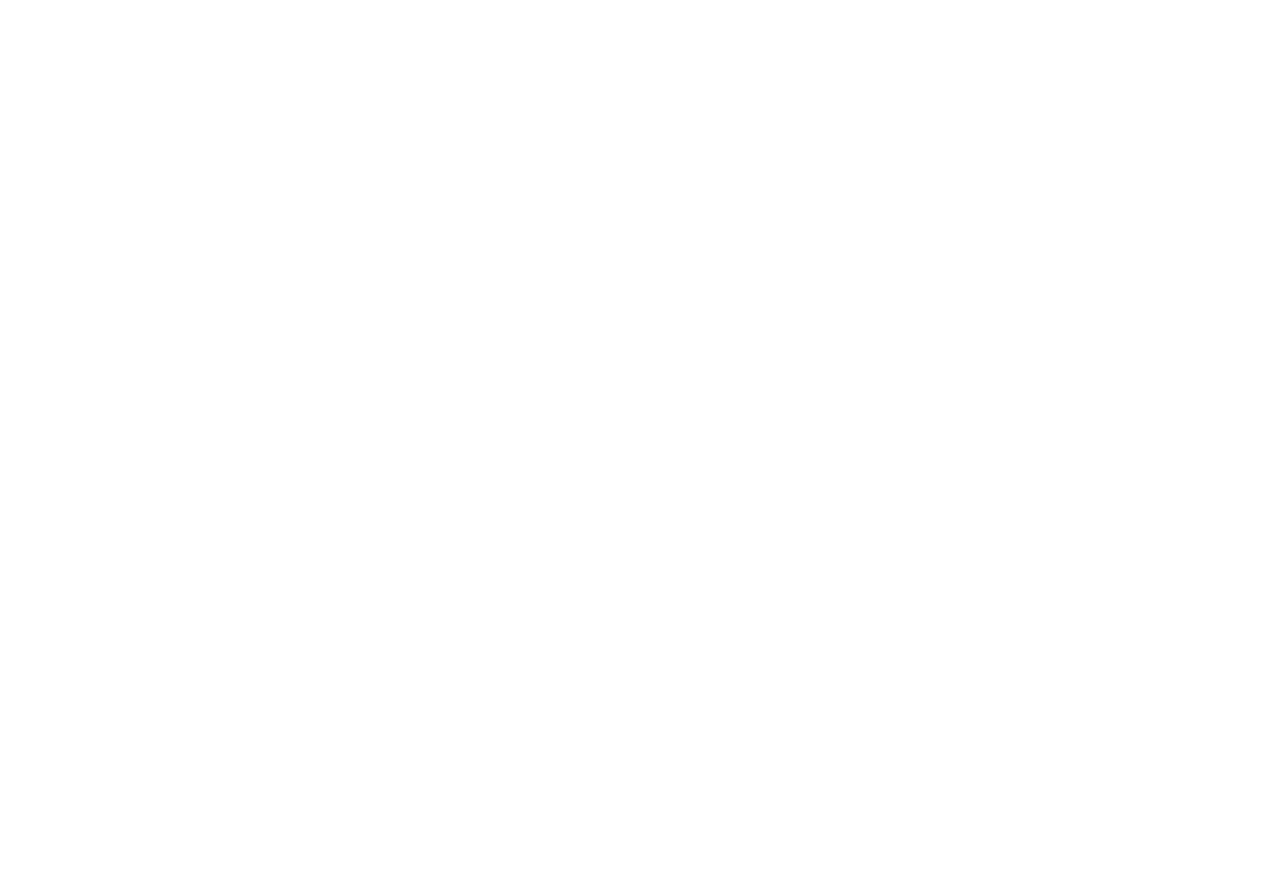
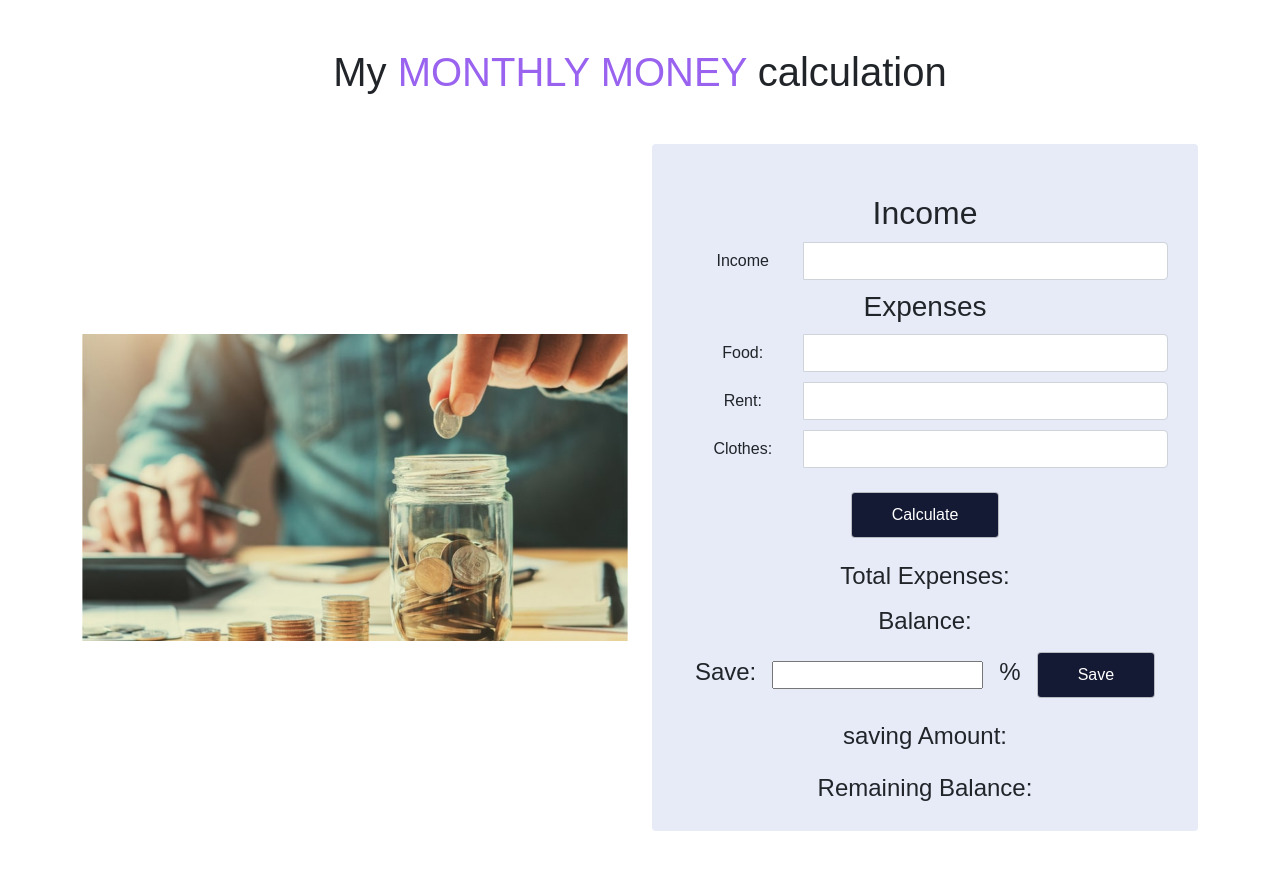
Before and after one commit to Pranto40/my-monthly-money-calculation, a plain HTML site: page index.html in a window 1280 px wide. Before the commit the page ends 800 px from the top, so only its background shows below. Drawn offline with nearby package versions, Linux system fonts and the light colour scheme.

Commit message:
html and css style

```diff
--- a/css/style.css
+++ b/css/style.css
@@ -0,0 +1,43 @@
+* {
+    margin: 0;
+    padding: 0;
+    box-sizing: border-box;
+    font-family: 'Poppins', sans-serif;
+}
+
+
+span {
+    color: rgb(153, 99, 240);
+    text-transform: uppercase;
+}
+
+.form {
+    width: 100%;
+    padding: 50px 30px 20px;
+    border-radius: 4px;
+    background-color: #e7ebf8;
+    position: relative;
+}
+
+.input-group {
+    display: flex;
+    align-items: center;
+    margin: 10px 0;
+    position: relative;
+}
+
+.input-group label {
+    flex-basis: 25%;
+    text-align: center;
+}
+
+.form button {
+    background: #141a34;
+    color: #fff;
+    border-radius: 4px;
+    border: 1px solid rgba(255, 255, 255, 0.7);
+    padding: 10px 40px;
+    outline: 0;
+    cursor: pointer;
+    display: block;
+}
--- a/index.html
+++ b/index.html
@@ -5,8 +5,59 @@
     <meta http-equiv="X-UA-Compatible" content="IE=edge">
     <meta name="viewport" content="width=device-width, initial-scale=1.0">
     <title>my monthly money calculation</title>
+    <!-- bootstrap css cdn link -->
+    <link href="https://cdn.jsdelivr.net/npm/bootstrap@5.0.2/dist/css/bootstrap.min.css" rel="stylesheet" integrity="sha384-EVSTQN3/azprG1Anm3QDgpJLIm9Nao0Yz1ztcQTwFspd3yD65VohhpuuCOmLASjC" crossorigin="anonymous">
+    <!-- custom css link -->
+    <link rel="stylesheet" href="css/style.css">
 </head>
 <body>
 
+    <section class="container">
+        <h1 class="text-center mt-5">My <span>monthly money</span> calculation</h1>
+        <div class="row d-flex align-items-center my-5">
+          <div class="col-lg-6">
+            <div class="text-center">
+              <img src="images/income sources.jpg" class="img-fluid" alt="">
+            </div>
+          </div>
+          <div class="col-lg-6">
+            <div class="text-center form">
+                <h2 class="text-center">Income</h2>
+                <div class="input-group text-center">
+                  <label>Income</label>
+                  <input class="form-control" type="text" placeholder="">
+                </div>
+                <h3 class="text-center">Expenses</h3>
+                <div class="input-group">
+                  <label>Food:</label>
+                  <input class="form-control" type="tel" placeholder="">
+                </div>
+
+                <div class="input-group">
+                  <label>Rent:</label>
+                  <input class="form-control" type="email" placeholder="">
+                </div>
+
+                <div class="input-group">
+                  <label>Clothes:</label>
+                  <input class="form-control" type="email" placeholder=""></input>
+                </div>
+              <button class="m-auto my-4">Calculate</button>
+              <h4 class="my-3">Total Expenses:</h4>
+              <h4>Balance:</h4>
+              <div class="d-flex align-items-center justify-content-center my-3">
+                <h4 class="me-3 mt-1">Save:</h4>
+                <input type="text">
+                <h4 class="mx-3 mt-1">%</h4>
+                <button>Save</button>
+              </div>
+              <h4 class="my-4">saving Amount:</h4>
+              <h4>Remaining Balance:</h4>
+            </div>
+          </div>
+        </div>
+      </section>
+
+    <script src="js/main.js"></script>
 </body>
 </html>
```
